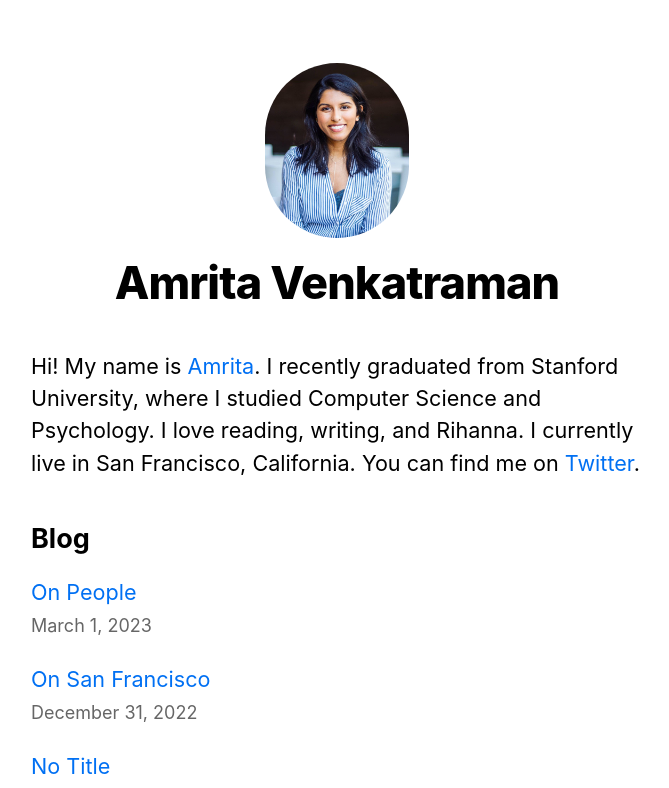
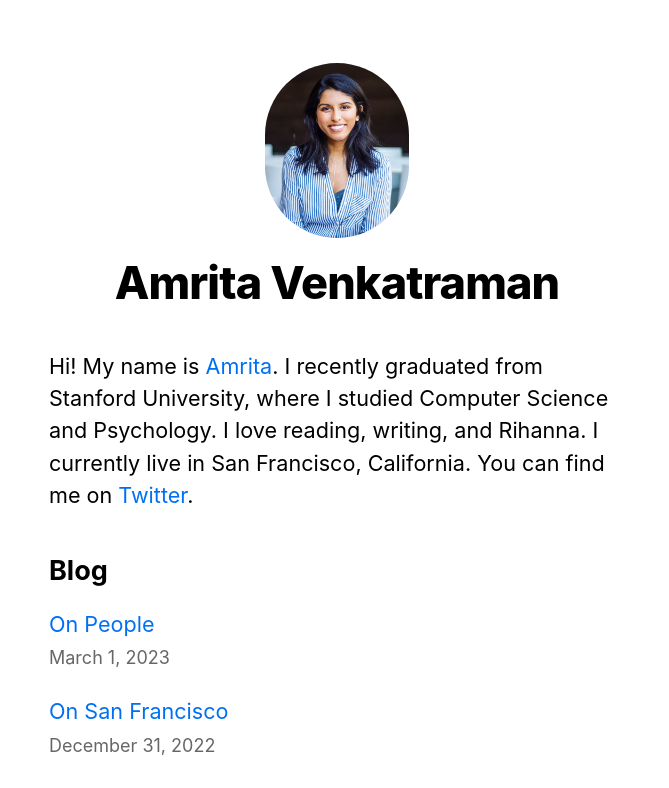
Before and after one commit to iamrita/personalwebsite, a Next.js app: page / in a window 1280 px wide. Shown: the top 788 px of the page, without its empty margins (303-972 px from the left). Built offline with nearby package versions, Linux system fonts and the light colour scheme.

Commit message:
side padding not right

```diff
--- a/components/layout.module.css
+++ b/components/layout.module.css
@@ -1,6 +1,6 @@
 .container {
     max-width: 36rem;
-    padding: 0.5rem 1rem;
+    padding: 0.5rem 2rem;
     margin: 3rem auto 6rem;
 }
 
```
